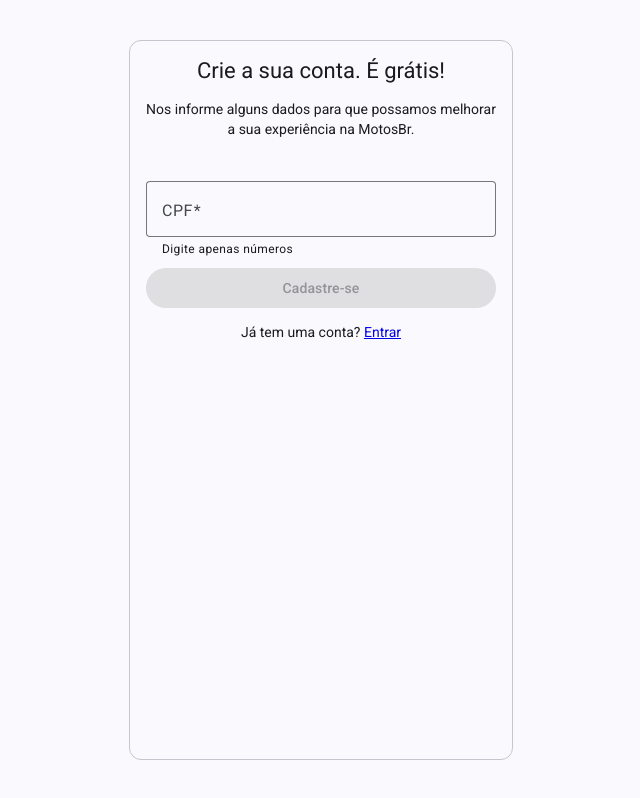
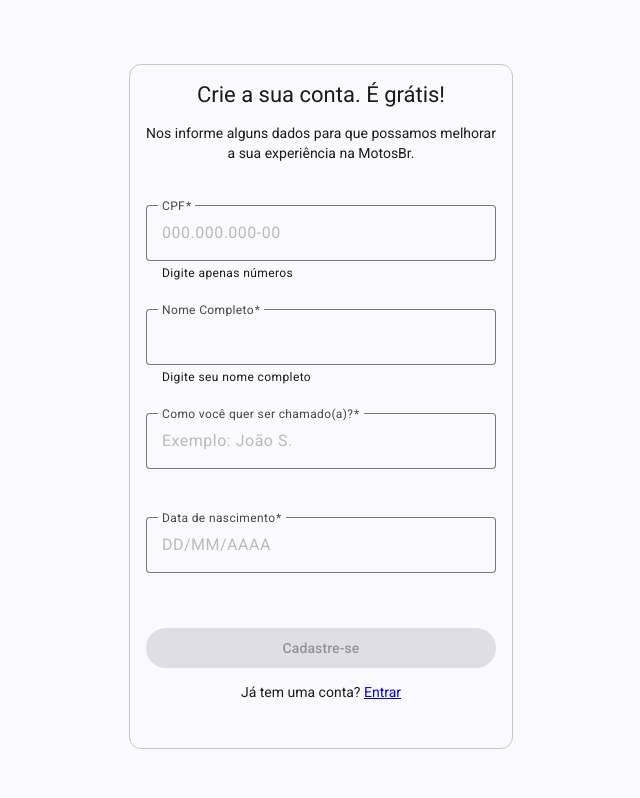
Before and after one commit to JDanielMonteiro/LojaFrontEnd, an Angular app in the folder Loja/: page /cadastro in a window 1280 px wide. Shown: the top 798 px of the page, without its empty margins (319-959 px from the left). Built offline with nearby package versions, Linux system fonts and the light colour scheme.

Commit message:
Ajustando InputnomePublico e criando e colocando regras de validação em tempo real no input  Data de nascimento.

```diff
--- a/Loja/src/app/cadastro/cadastro.css
+++ b/Loja/src/app/cadastro/cadastro.css
@@ -3,7 +3,7 @@ body{
 }
 
 .tela-cadastro {
-  height: 100%;          /* altura total da tela */
+  height: auto;          /* altura total da tela */
   display: flex;
   justify-content: center; /* centraliza horizontal */
   align-items: center;
@@ -11,8 +11,10 @@ body{
 }
 
 .card {
+  margin-top: 5%;
+  margin-bottom: 5%;
   max-width: 30%;
-  height: 90%;
+  height: auto;
   align-items: center;
 }
 
@@ -25,7 +27,7 @@ mat-form-field.field-email{
 }
 
 button.acessar{
-   margin-top: 3%;
+   margin-top: 10%;
     width: 100%;
 }
 
@@ -40,6 +42,7 @@ input::placeholder {
 }
 
 
+
 .card-footer {
   padding: 16px;
 }
--- a/Loja/src/app/cadastro/cadastro.html
+++ b/Loja/src/app/cadastro/cadastro.html
@@ -8,7 +8,7 @@
         <div class="divisor-cadastro">
 
             <form class="form" [formGroup]="form" (ngSubmit)="onSubmit()">
-            <mat-form-field class="full-width" appearance="outline">
+            <mat-form-field class="full-width" appearance="outline" floatLabel="always">
                 <mat-label>CPF</mat-label>
                 <input id = "Inputcpf" matInput
                     placeholder="000.000.000-00"
@@ -25,6 +25,49 @@
                 <mat-hint>Digite apenas números</mat-hint>
 
             </mat-form-field>
+
+            <mat-form-field class="full-width" appearance="outline" floatLabel="always">
+                <mat-label>Nome Completo</mat-label>
+                <input id = "InputNome" matInput
+                    formControlName="nomeCompleto"
+                    (blur)="updateErrorMessageNome()"
+                    (input) = "validarNomeCompleto()"
+                    required
+                />
+                <mat-error *ngIf="form.get('nomeCompleto')?.invalid && form.get('nomeCompleto')?.touched">
+                    {{ errorMessageNome() }}
+                </mat-error>
+                <mat-hint>Digite seu nome completo</mat-hint>
+            </mat-form-field>
+
+            <mat-form-field class="full-width" appearance="outline" floatLabel="always">
+                <mat-label>Como você quer ser chamado(a)?</mat-label>
+                <input id = "InputnomePublico" matInput
+                    placeholder = "Exemplo: João S."
+                    formControlName="nomePublico"
+                    required
+                />
+                <!-- <mat-error *ngIf="form.get('nomePublico')?.invalid && form.get('nomePublico')?.touched">
+                    {{ errorMessagenomePublico() }}
+                </mat-error> -->
+            </mat-form-field>
+
+            <mat-form-field class="full-width" appearance="outline" floatLabel="always">
+                <mat-label>Data de nascimento</mat-label>
+                <input id = "InputDataNascimento" matInput
+                    required
+                    formControlName="dataNascimento"
+                    placeholder="DD/MM/AAAA"
+                    maxlength="10"
+                    (input)="aplicarMascaraData($event)"
+                    (blur)="isDataValida($event.target.value)"
+                />
+                <!--$event pega os dados da tag HTML e passa como parametro para a função no TS. -->
+
+                <mat-error *ngIf="form.get('dataNascimento')?.invalid && form.get('dataNascimento')?.touched">
+                    {{ errorMessageDataNascimento() }}
+                </mat-error>
+            </mat-form-field>
             <button class = "acessar" type ="submit" matButton="filled" [disabled] = "form.invalid">Cadastre-se</button>
             </form>
         </div>
--- a/Loja/src/app/cadastro/cadastro.ts
+++ b/Loja/src/app/cadastro/cadastro.ts
@@ -29,12 +29,18 @@ import {
 })
 export class Cadastro {
     errorMessageCpf = signal('');
+    errorMessageNome =  signal('');
     form: FormGroup;
     private _snackBar = inject(MatSnackBar);
+    errorMessageDataNascimento = signal('');
+
 
   constructor(private fb: FormBuilder) {
       this.form = this.fb.group({
         cpf: ['', Validators.required],
+        nomeCompleto: ['', Validators.required],
+        nomePublico:  ['', Validators.required],
+        dataNascimento: ['', Validators.required],
       });
     }
 
@@ -55,6 +61,7 @@ export class Cadastro {
     })
   }
 
+
   contemLetra(texto: string): boolean {
   const regex = /\p{L}/u;
   return regex.test(texto);
@@ -64,7 +71,7 @@ export class Cadastro {
     let x = document.getElementById("Inputcpf") as HTMLInputElement;
     var cpf = x.value;
     cpf = cpf.replace(/[^\d]+/g,''); // Remove caracteres não numéricos
-      console.log(cpf);
+      //console.log(cpf);
     // Verifica se tem 11 dígitos ou se é uma sequência de repetidos
     if (cpf.length !== 11 || /^(\d)\1+$/.test(cpf)) {
       this.form.get("cpf")?.setErrors({erroTamanho : true})  // quando é um objeto : sifnifica recebe
@@ -117,10 +124,99 @@ export class Cadastro {
     });
   }
 
+
+  validarNomeCompleto() {    //Valida se um nome completo é válido. //  Regras: Apenas letras/espaços/hífens, min. 3 caracteres, pelo menos duas palavras.
+    let x = document.getElementById("InputNome") as HTMLInputElement;
+    var nome = x.value;
+    if (!nome) return;
+
+    const nomeLimpo = nome.trim();      // trim(); serve para quebrar uma string. Ex: nesse caso tá quebrando com espaço, e transformando em uma lista de strings.
+
+    const regex = /^[a-zA-ZÀ-ÿ\s'-]{3,80}$/;   // Regex: Permite letras, espaços, apóstrofos e hífens.
+
+    if(regex.test(nomeLimpo) && nomeLimpo.split(/\s+/).length >= 2){    // Verifica se o regex passa e se há pelo menos um espaço (duas palavras)
+      this.form.get("nomeCompleto")?.setErrors(null);
+      //console.log("passou");
+    } else {
+        this.form.get("nomeCompleto")?.setErrors({nomeInvalido : true})  // quando é um objeto : sifnifica recebe
+        this. updateErrorMessageNome();
+        this.form.markAsPristine();
+        //console.log("entrou no erro");
+        return;
+    }
+  }
+
+  updateErrorMessageNome() {
+    if (this.form.get('nomeCompleto')?.hasError('required')) {
+      this.errorMessageNome.set('Campo obrigatório. Informe um Nome válido.');
+    } else if(this.form.get('nomeCompleto')?.hasError('nomeInvalido')){
+       this.errorMessageNome.set('Nome incompleto.');
+    } else {
+      this.errorMessageNome.set('');
+    }
+  }
+
+  aplicarMascaraData(event: any) {
+    let valor = event.target.value.replace(/\D/g, ''); // Remove tudo que não é número
+    if (valor.length > 8) valor = valor.slice(0, 8); // Limita a 8 dígitos
+    // Aplica a máscara DD/MM/AAAA
+    if (valor.length >= 5) {
+      valor = valor.replace(/^(\d{2})(\d{2})(\d{0,4}).*/, '$1/$2/$3');
+    } else if (valor.length >= 3) {
+      valor = valor.replace(/^(\d{2})(\d{0,2}).*/, '$1/$2');
+    }
+
+    event.target.value = valor;
+  }
+
+  isDataValida(dataStr: string) {       // dataStr é quem recebe o dado que vem do $event do HTML
+    // Valida o formato básico primeiro
+    const regex = /^\d{2}\/\d{2}\/\d{4}$/;
+    if (!regex.test(dataStr)){
+      this.form.get("dataNascimento")?.setErrors({DataIncompleta : true});
+      this.updateErrorMessageDataNascimento();
+      this.form.markAsPristine();
+    }
+
+    const [dia, mes, ano] = dataStr.split('/').map(Number);
+    const dataObjeto = new Date(ano, mes - 1, dia);
+    const dataHoje = new Date();
+    // Verifica se o objeto Date corrigiu o valor (ex: 31/02 vira 03/03)
+
+    if(
+      dataObjeto.getFullYear() === ano &&
+      dataObjeto.getMonth() === mes - 1 &&
+      dataObjeto.getDate() === dia &&
+      dataObjeto < dataHoje
+    ){
+
+      this.form.get("dataNascimento")?.setErrors(null);
+      console.log("data valida");
+    } else{
+      this.form.get("dataNascimento")?.setErrors({dataInvalida : true});
+      this.updateErrorMessageDataNascimento();
+      this.form.markAsPristine();   // markAsPristine ELE CHAMA O FORMULARIO E MARCA TUDO QUE ESTIVER ERRADO
+
+    }
+  }
+
+  updateErrorMessageDataNascimento(){
+    if (this.form.get('dataNascimento')?.hasError('required')) {
+      this.errorMessageDataNascimento.set('Campo obrigatório. Informe uma Data válida.');
+    } else if(this.form.get('dataNascimento')?.hasError('DataIncompleta')){
+       this.errorMessageDataNascimento.set('Data incompleta. Informe uma Data válida.');
+    } else if(this.form.get('dataNascimento')?.hasError('dataInvalida')){
+       this.errorMessageDataNascimento.set('Data invalida Informe uma Data válida.');
+    }else {
+      this.errorMessageDataNascimento.set('');
+    }
+  }
+
+
     onSubmit(){
-      this.validarCpf();
       var formularioPossuiErro = this.form.invalid;   // invalid se o formulario tem algum erro e retorna true ou false // se tiver nenhum erro ele retorna false, se tiver algum erro ele retorna true
       if(formularioPossuiErro == false){
+        console.log(this.form.value);
         this.openSnackBar("salvo com sucesso");
       }else {
         console.log("formulario invalido");
```
